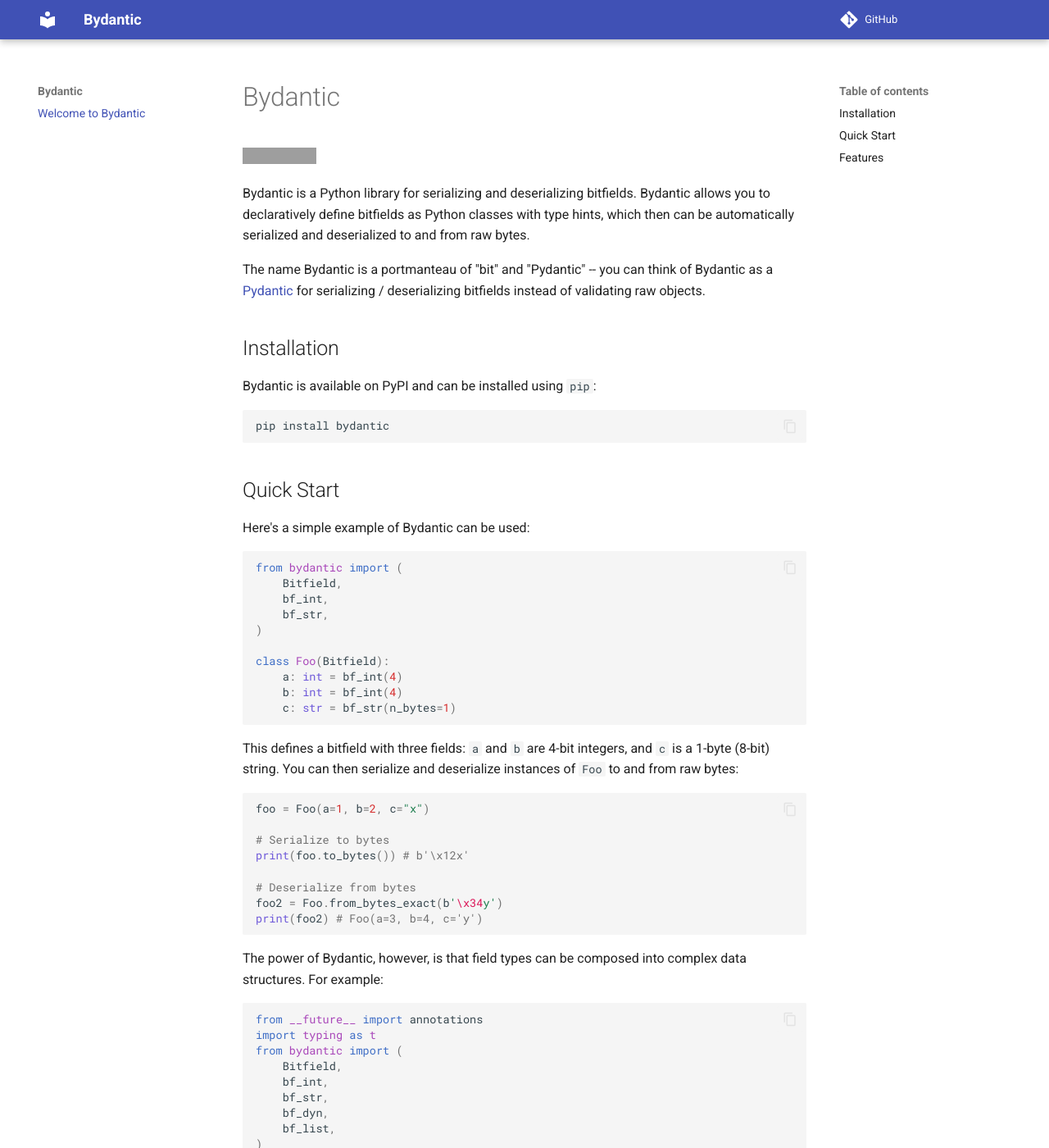
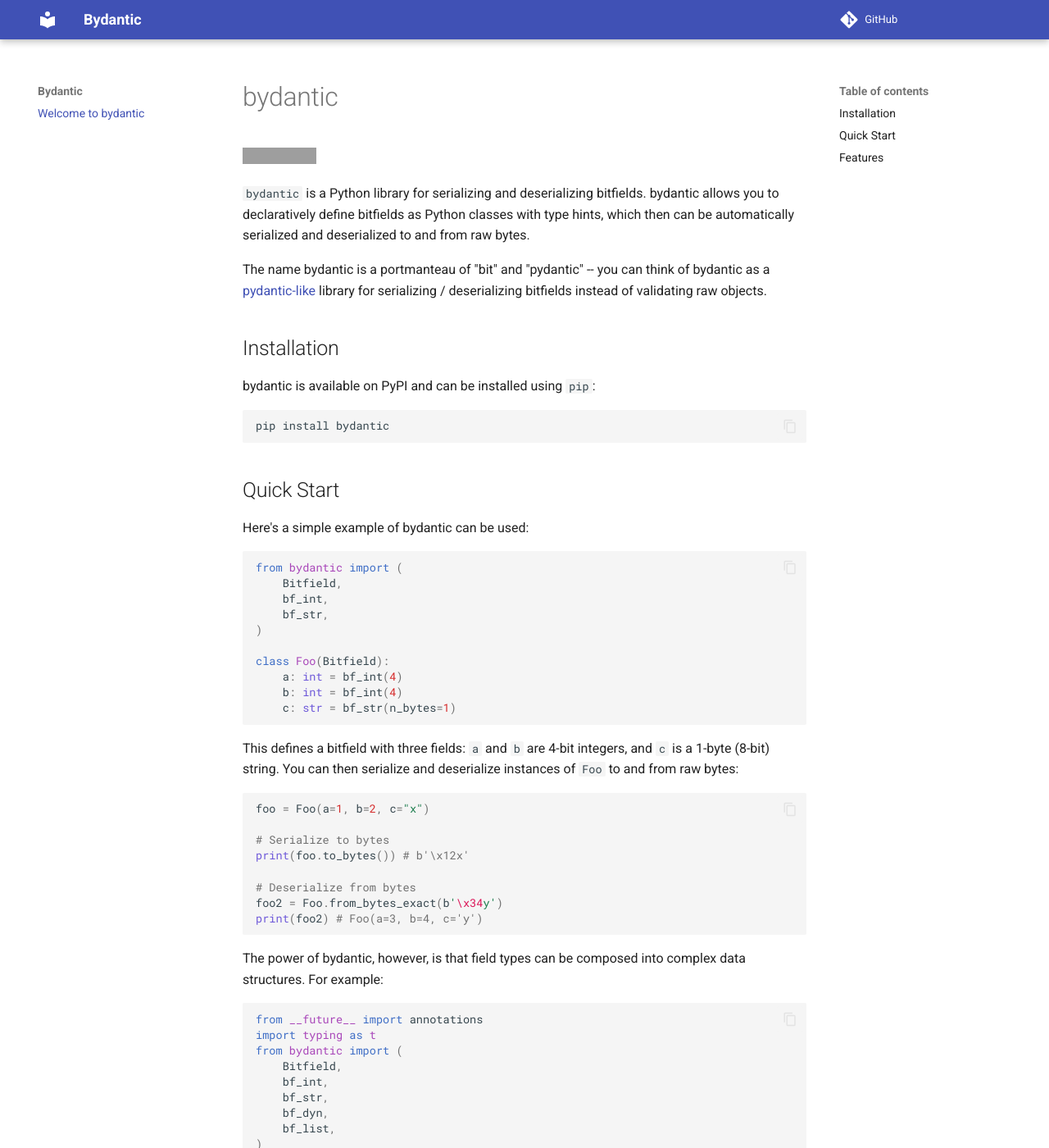
Before and after one commit to khusmann/bydantic, an MkDocs documentation site: the page built from docs/index.md, in a window 1280 px wide and 1400 px high. Shown: the whole window at 82% size. Built offline with MkDocs 1.6.1 and Material for MkDocs 9.7.7, drawn with Linux system fonts in a browser that asks for light colours; comment, search, counter and statistics services are not loaded; some of the changed text lies outside the part shown; grey boxes are pictures that could not be loaded.

````diff
--- a/docs/index.md
+++ b/docs/index.md
@@ -1,25 +1,25 @@
 ---
-title: Welcome to Bydantic
+title: Welcome to bydantic
 ---
 
 <!-- BEGIN CONTENT -->
 
-# Bydantic
+# bydantic
 
 [![Project Status: WIP – Initial development is in progress, but there has not yet been a stable, usable release suitable for the public.](https://www.repostatus.org/badges/latest/wip.svg)](https://www.repostatus.org/#wip)
 
-Bydantic is a Python library for serializing and deserializing bitfields.
-Bydantic allows you to declaratively define bitfields as Python classes with
+`bydantic` is a Python library for serializing and deserializing bitfields.
+bydantic allows you to declaratively define bitfields as Python classes with
 type hints, which then can be automatically serialized and deserialized to and
 from raw bytes.
 
-The name Bydantic is a portmanteau of "bit" and "Pydantic" -- you can think of
-Bydantic as a [Pydantic](https://docs.pydantic.dev) for serializing /
-deserializing bitfields instead of validating raw objects.
+The name bydantic is a portmanteau of "bit" and "pydantic" -- you can think of
+bydantic as a [pydantic-like](https://docs.pydantic.dev) library for serializing
+/ deserializing bitfields instead of validating raw objects.
 
 ## Installation
 
-Bydantic is available on PyPI and can be installed using `pip`:
+bydantic is available on PyPI and can be installed using `pip`:
 
 ```bash
 pip install bydantic
@@ -27,7 +27,7 @@ pip install bydantic
 
 ## Quick Start
 
-Here's a simple example of Bydantic can be used:
+Here's a simple example of bydantic can be used:
 
 ```python
 from bydantic import (
@@ -57,7 +57,7 @@ foo2 = Foo.from_bytes_exact(b'\x34y')
 print(foo2) # Foo(a=3, b=4, c='y')
 ```
 
-The power of Bydantic, however, is that field types can be composed into complex
+The power of bydantic, however, is that field types can be composed into complex
 data structures. For example:
 
 ```python
@@ -94,7 +94,7 @@ bar2 = Bar.from_bytes_exact(b'\x01x#y*')
 print(bar2) # Bar(d=[Foo(a=0, b=1, c='x'), Foo(a=2, b=3, c='y')], e=42)
 ```
 
-This just scratches the surface of what Bydantic can do... continue reading
+This just scratches the surface of what bydantic can do... continue reading
 [the docs](basic_field_types.md) for more info.
 
 ## Features
````
Also changed, not shown: other parts of docs/index.md (+2 -1 lines), README.md (+9 -9 lines).
